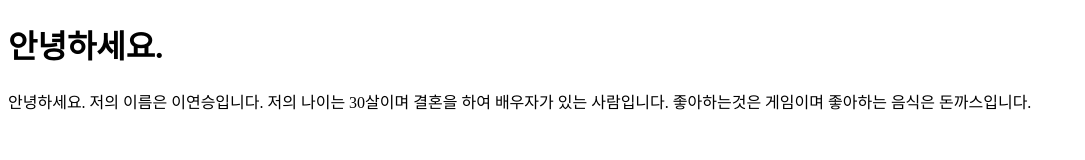
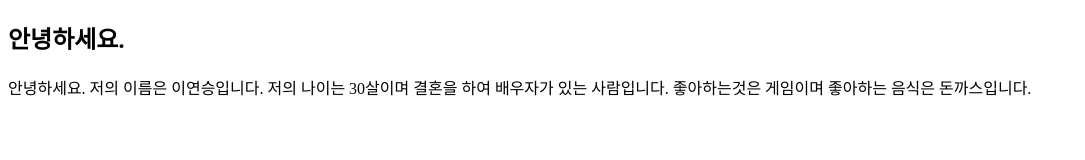
Before and after one commit to leeys951006/test-24.06.14, a website: page index.html in a window 1280 px wide. Shown: the whole page, without its empty margins (0-1085 px from the left). Drawn offline with Linux system fonts and the light colour scheme.

Commit message:
h1을 h2로 변경

```diff
--- a/index.html
+++ b/index.html
@@ -6,7 +6,7 @@
     <title>Document</title>
   </head>
   <body>
-    <h1>안녕하세요.</h1>
+    <h2>안녕하세요.</h2>
     <p>
       안녕하세요. 저의 이름은 이연승입니다. 저의 나이는 30살이며 결혼을 하여 배우자가 있는 사람입니다. 좋아하는것은
       게임이며 좋아하는 음식은 돈까스입니다.
```
